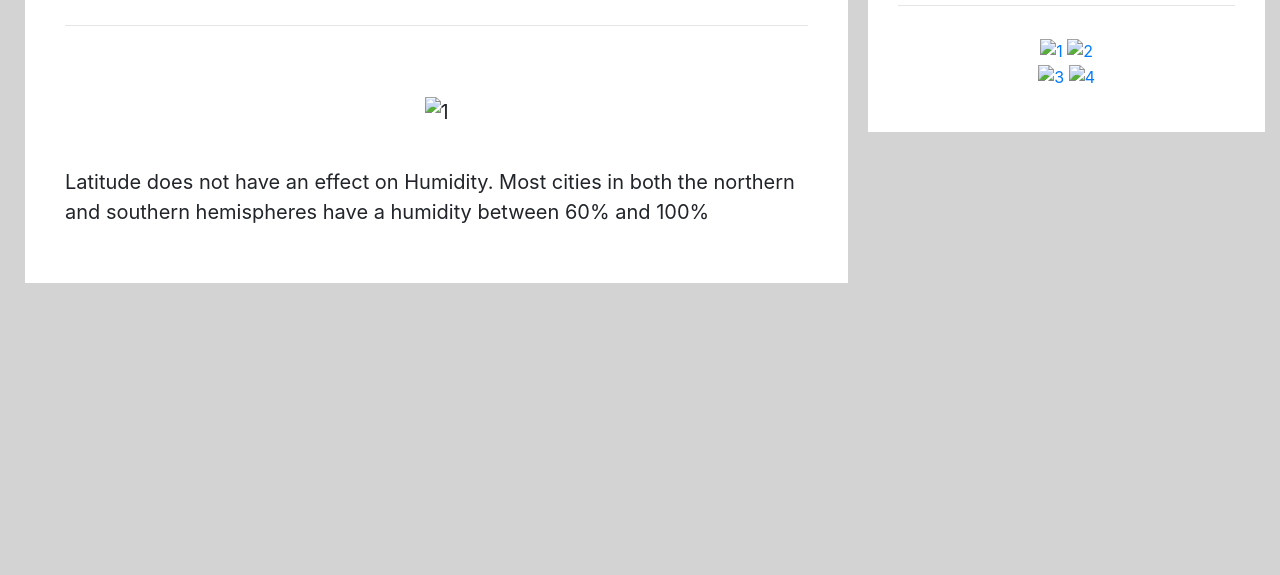
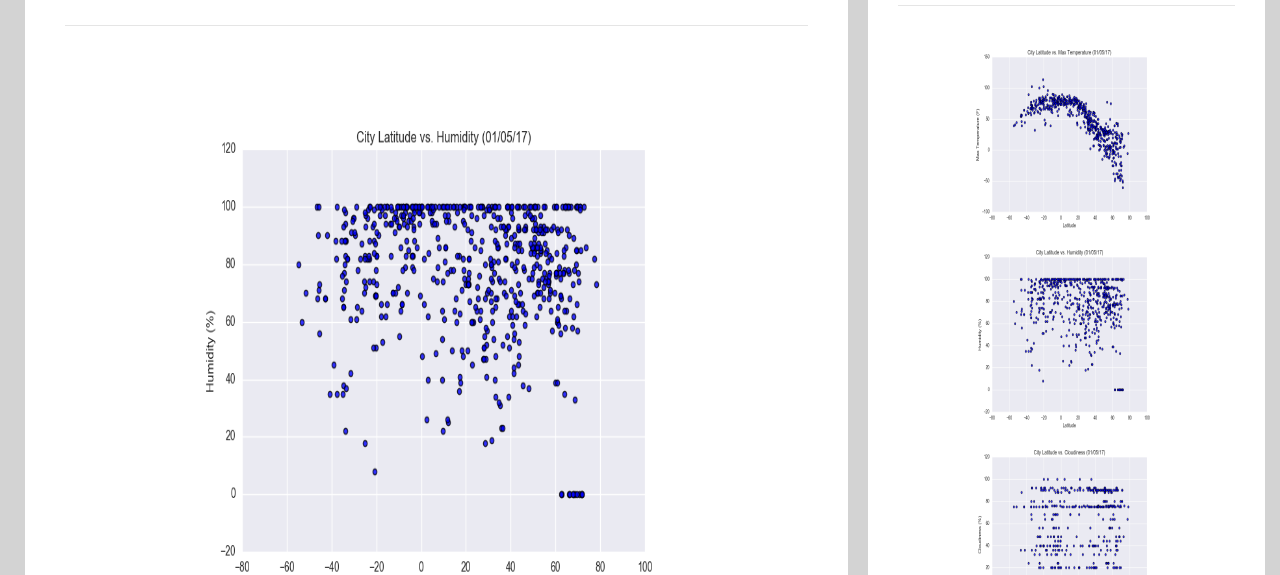
Before and after one commit to cindyford/gh-web-design-challenge, a plain HTML site: page humidity.html in a window 1280 px wide. Shown: the part 225-800 px from the top of the page. Drawn offline with nearby package versions, Linux system fonts and the light colour scheme; the site is published under a folder, as on GitHub Pages, so addresses that start at the root find nothing.

Commit message:
HTML Project

```diff
--- a/humidity.html
+++ b/humidity.html
@@ -64,7 +64,7 @@
                     <h1 class="hd">Humidity </h1>
                     <hr>
                     <div id="images">
-                        <img class="imageInd-photo" src="/assets/images/Fig2.png" alt="1">
+                        <img class="imageInd-photo" src="assets/images/Fig2.png" alt="1">
                     </div>
                     <p>Latitude does not have an effect on Humidity.  Most cities in both the northern and southern hemispheres have a humidity between 60% and 100%</p>
                 </article>
@@ -75,16 +75,16 @@
                     <hr>
                     <div id="images">
                         <a href="max_temp.html">
-                            <img class="imageNav-photo" src="/assets/images/Fig1.png" alt="1">
+                            <img class="imageNav-photo" src="assets/images/Fig1.png" alt="1">
                         </a>
                         <a href="humidity.html">
-                            <img class="imageNav-photo" src="/assets/images/Fig2.png" alt="2"><br>
+                            <img class="imageNav-photo" src="assets/images/Fig2.png" alt="2"><br>
                         </a>
                         <a href="cloudiness.html">
-                            <img class="imageNav-photo" src="/assets/images/Fig3.png" alt="3">
+                            <img class="imageNav-photo" src="assets/images/Fig3.png" alt="3">
                         </a>
                         <a href="wind_speed.html">
-                            <img class="imageNav-photo" src="/assets/images/Fig4.png" alt="4">
+                            <img class="imageNav-photo" src="assets/images/Fig4.png" alt="4">
                         </a>
                     </div>
                 </section>
```
Also changed, not shown: cloudiness.html (+5 -5 lines), comparison.html (+4 -4 lines), max_temp.html (+5 -5 lines), wind_speed.html (+5 -5 lines).
